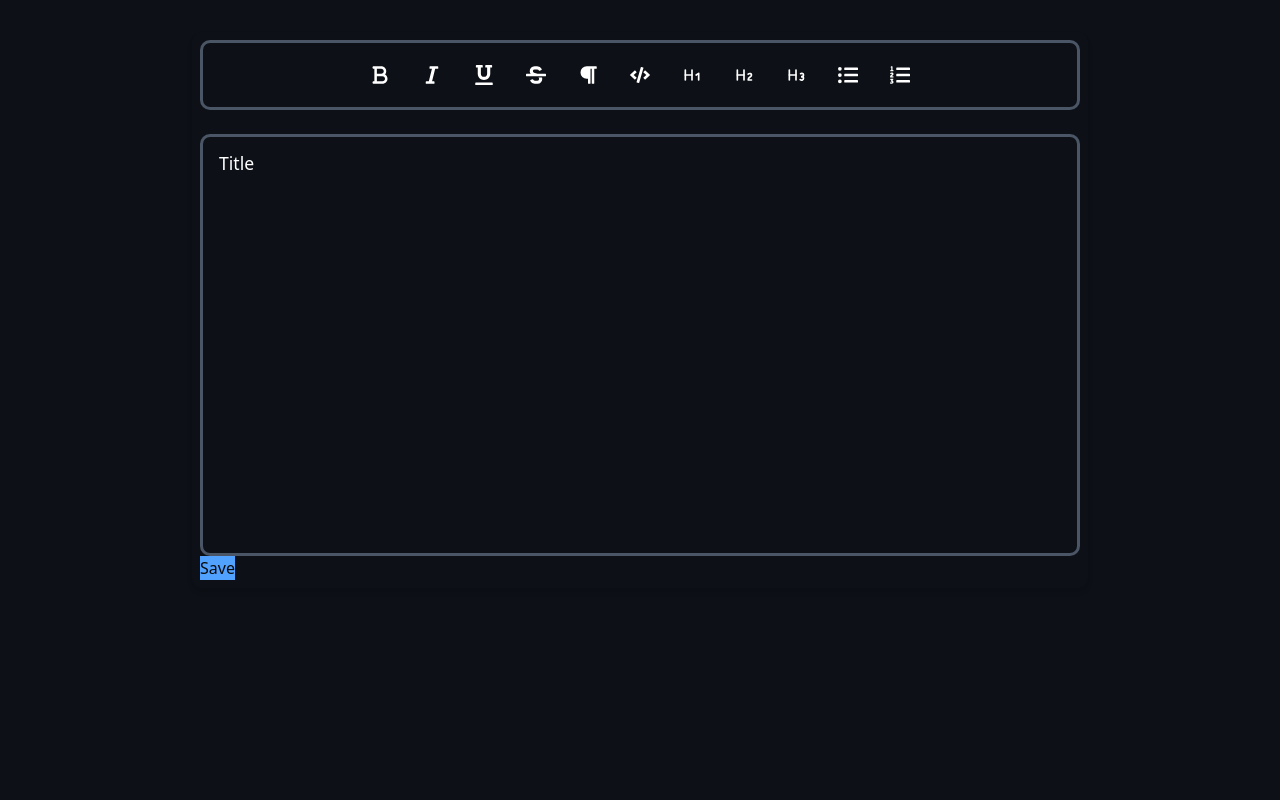
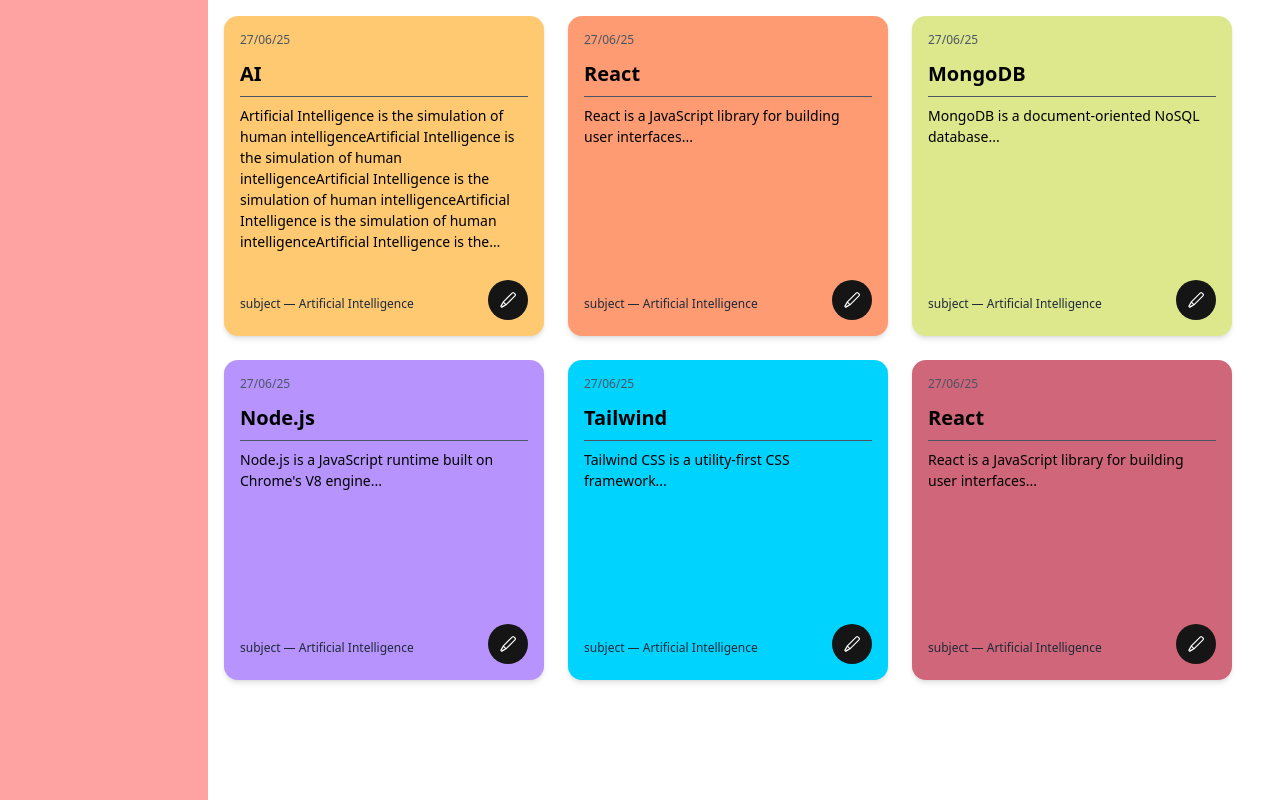
Before and after one commit to vijayrana05/NoteIQ, a React (Vite) app in the folder client/: page / in a window 1280 px wide. Built offline with nearby package versions, Linux system fonts and the light colour scheme.

Commit message:
added home page

```diff
--- /dev/null
+++ b/client/src/components/testing2.tsx
@@ -0,0 +1,56 @@
+
+import { VscEdit } from "react-icons/vsc";
+
+
+export function MainPage() {
+    const sampleCards = [
+        { title: "AI", content: "Artificial Intelligence is the simulation of human intelligenceArtificial Intelligence is the simulation of human intelligenceArtificial Intelligence is the simulation of human intelligenceArtificial Intelligence is the simulation of human intelligenceArtificial Intelligence is the simulation of human intelligenceArtificial Intelligence is the simulation of human intelligence...", color:"bg-[rgb(254,201,113)]"},
+        { title: "React", content: "React is a JavaScript library for building user interfaces...",color:"bg-[rgb(254,155,114)]" },
+        { title: "MongoDB", content: "MongoDB is a document-oriented NoSQL database...",color:"bg-[rgb(221,232,140)]" },
+        { title: "Node.js", content: "Node.js is a JavaScript runtime built on Chrome's V8 engine...",color:"bg-[rgb(182,147,253)]" },
+        { title: "Tailwind", content: "Tailwind CSS is a utility-first CSS framework...",color:"bg-[rgb(0,212,254)]" },
+        { title: "React", content: "React is a JavaScript library for building user interfaces..." ,color:"bg-[rgb(207,102,121)]"},
+
+    ];
+  return (
+    <div className="flex">
+      {/* Sidebar */}
+      <div className="bg-red-300 w-52 h-screen fixed hidden lg:block"></div>
+
+      {/* Cards Grid */}
+      <GridLayout cards={sampleCards} />
+    </div>
+  );
+}
+export default MainPage;
+
+
+function GridLayout({ cards }: { cards: { title: string; content: string; color: string }[] }) {
+  return (
+    <div className="grid grid-cols-1 sm:grid-cols-2 lg:grid-cols-3 gap-6 p-4 lg:ml-52">
+      {cards.map((card, idx) => (
+        <SmallCard key={idx} title={card.title} content={card.content} color={card.color} />
+      ))}
+    </div>
+  );
+}
+// lg se jada screen to tb ye krio
+function SmallCard({ title, content, color }: { title: string; content: string; color: string }) {
+  return (
+    <div className={`${color} relative text-black p-4 h-80 rounded-xl shadow-md w-full max-w-xs mx-auto`}>
+      <p className="text-xs text-gray-600">27/06/25</p>
+      <h3 className="text-xl pt-3 font-semibold mb-2">{title}</h3>
+      <hr className="border-gray-600 my-2" />
+      <p className="text-black font-sans text-sm leading-normal line-clamp-7">{content}</p>
+      <p className="text-xs absolute bottom-6 left-4 right-16 line-clamp-2 text-gray-800">
+        subject — Artificial Intelligence
+      </p>
+      <div className="bg-[rgb(21,21,21)] rounded-full w-10 h-10 flex justify-center items-center absolute bottom-4 right-4">
+        <VscEdit className="text-white text-lg" />
+      </div>
+    </div>
+  );
+}
+
+
+//colors  = rgb(254, 201, 113) (yellowish) , rgb(254, 155, 114) browinish,  rgb(221, 232, 140) greenish , rgb(182, 147, 253) purple , rgb(0, 212, 254) blue
--- a/client/src/pages/landingPage.tsx
+++ b/client/src/pages/landingPage.tsx
@@ -1,10 +1,11 @@
 import { NoteCard } from "../components/notecard";
 import { Test } from "../components/testing";
+import MainPage from "../components/testing2";
 
 export function LandingPage() {
-    return (<div className="bg-[rgb(13,17,23)] w-screen min-h-screen flex items-start justify-center p-4">
+    return (<div className=" ">
 
-            <Test></Test>
+            <MainPage></MainPage>
 
 
     </div>)
```
Also changed, not shown: 1 other file (tests, documents, lock files or other folders).
